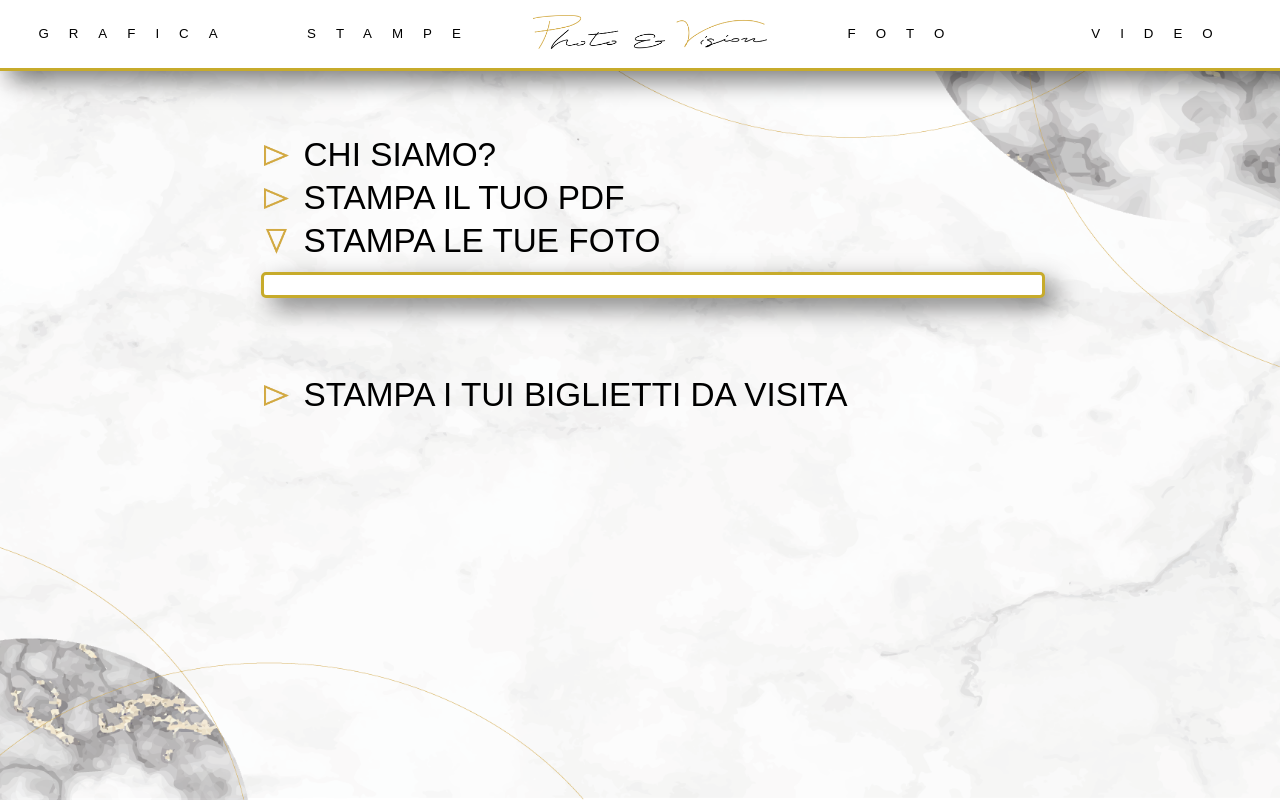
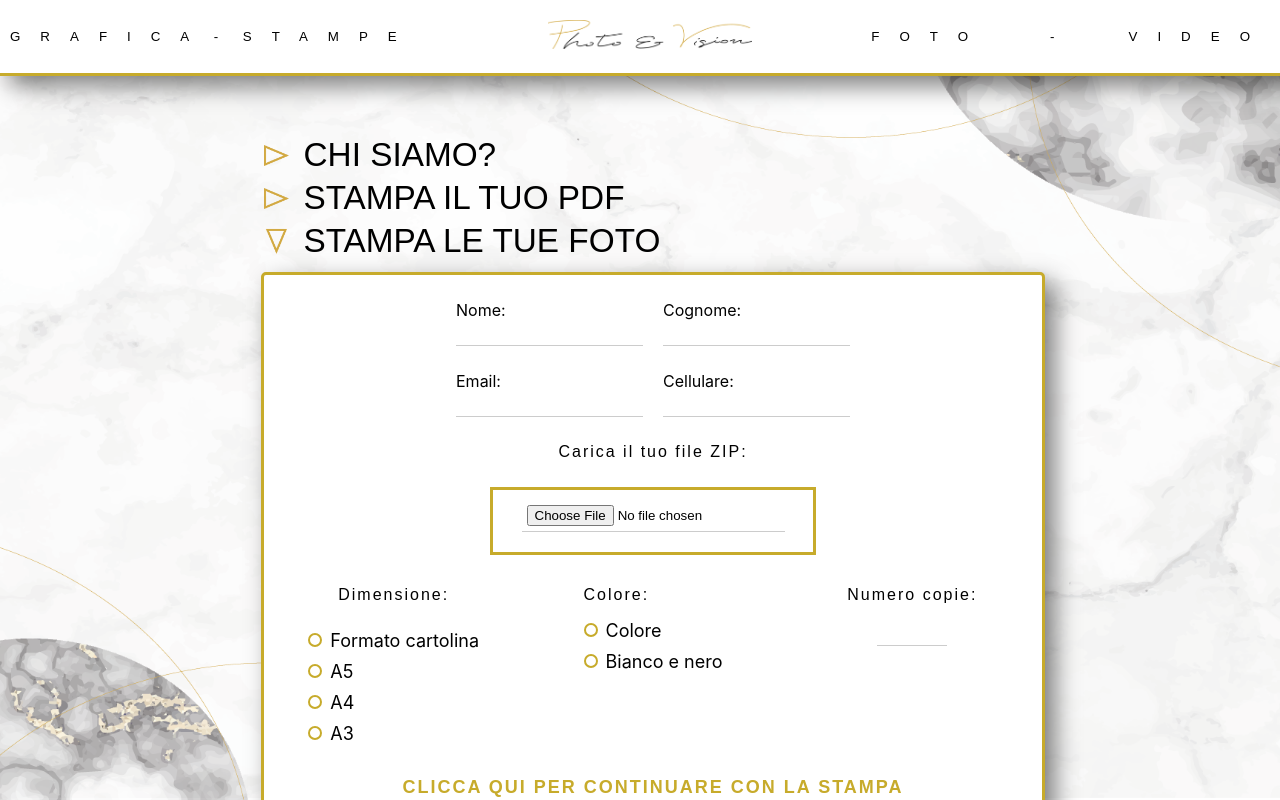
Before and after one commit to CarloVitto01/sito-web-pv, a React (Create React App) app: page / in a window 1280 px wide. Both pictures are taken after a click on the picture 276 px from the left and 241 px from the top of the page. Shown: the top 800 px of the page. Built offline with nearby package versions, Linux system fonts and the light colour scheme.

Commit message:
Terzo commit

```diff
--- a/src/PVsito.css
+++ b/src/PVsito.css
@@ -25,7 +25,7 @@ body {
 .header {
   background-color: white;
   display: flex;
-  justify-content: center;
+  justify-content: space-between; /* Per distribuire le sezioni dell'header uniformemente */
   align-items: center;
   border-bottom: 3px solid rgb(199, 171, 43);
   padding: 10px;
@@ -38,22 +38,34 @@ body {
 }
 
 .header-section {
-  flex: 1; /* Per dividere il contenuto in parti uguali */
+  flex: 1; /* Per distribuire lo spazio disponibile in modo uniforme tra le sezioni */
   text-align: center; /* Per centrare il contenuto all'interno di ciascuna sezione */
-  padding: 5px; /* Aggiungi uno spazio tra le sezioni, se necessario */
+  padding: 10px;
+}
+
+.header-section1 {
+  flex: 1; /* Per distribuire lo spazio disponibile in modo uniforme tra le sezioni */
+  text-align: center; /* Per allineare a destra il contenuto all'interno di ciascuna sezione */
+  padding-right: 20px; /* Aggiunge un margine a destra per distanziare il testo dal trattino */
+  display: flex;
+}
+
+.header-section-text{
+  flex: 1;
+  align-items: center;
 }
 
 .Logo {
-  width: 95%;
-  padding: 10;
+  width: 50%; /* Imposta la larghezza desiderata */
 }
 
 .dettagliScritte {
-  margin: 10px;
+  margin: 0; /* Rimuove il margine predefinito per il paragrafo */
   font-family: "Bahnschrift", sans-serif;
   font-size: 10pt;
   letter-spacing: 20px;
 }
+
 
 /* Stili per il contenitore principale */
 .container {
@@ -66,7 +78,7 @@ body {
 /* Stili per le colonne */
 .col {
   flex: 1;
-  max-width: 300px;
+  max-width: 350px;
   /* Imposta la larghezza delle colonne laterali */
 }
 
@@ -142,10 +154,21 @@ body {
   display: grid;
   grid-template-columns: repeat(4, 1fr);
   gap: 20px;
+  margin-top: 2%;
+}
+
+.inputRowTreCol{
+  display: grid;
+  grid-template-columns: repeat(3, 1fr);
+  gap: 20px;
+  margin-top: 2%;
 }
 
 .colonna {
   grid-column: span 1;
+  align-items: center;
+  display: flex;
+  flex-direction: column;
 }
 
 .PdfRiquadro {
@@ -189,6 +212,48 @@ body {
   display: flex;
   justify-content: center;
 }
+
+.ZipRiquadro {
+  display: flex;
+  flex-direction: column; /* Imposta la direzione in "column" per posizionare gli elementi uno sotto l'altro */
+  justify-content: center;
+  align-items: center;
+}
+
+/* Stili per il riquadro di caricamento del file ZIP */
+.uploadRiquadroZip {
+  background-color: #ffffff;
+  border: 3px solid rgb(199, 171, 43);
+  padding: 10px;
+  margin-top: 10px;
+  display: flex;
+  flex-direction: column;
+  align-items: center;
+  width: 300px;
+}
+
+.uploadRiquadroZip label {
+  margin-bottom: 10px;
+}
+
+.uploadRiquadroZip input[type="file"] {
+  outline: none;
+}
+
+/* Stili per l'immagine della copertina del file ZIP */
+.copertinaZip {
+  width: 50%;
+  height: auto;
+  display: block;
+  margin: 0 auto; /* Aggiunto margin: 0 auto; per centrare l'immagine orizzontalmente */
+}
+
+/* Stili per il testo "Carica il tuo file ZIP" */
+.richiestaZIP {
+  display: flex;
+  justify-content: center;
+}
+
 
 /* Stili per le opzioni */
 .opzione {
@@ -252,7 +317,7 @@ body {
   font-family: "Bahnschrift", sans-serif;
   font-size: large;
   letter-spacing: 2px;
-  margin-top: 3%;
+  margin: 3%;
 }
 
 /* Media query per dispositivi di larghezza massima 768px (ad esempio, tablet e smartphone) */
--- a/src/PVsito.tsx
+++ b/src/PVsito.tsx
@@ -7,6 +7,7 @@ function PVsito() {
   // Stati per gestire la visibilità dei riquadri e la rotazione delle icone
   const [riquadriAperti, setRiquadriAperti] = useState([false, false, false, false]);
   const [copertinaPDF, setCopertinaPDF] = useState<string | null>(null); // Modifica il tipo di dato
+  const [copertinaZIP, setCopertinaZIP] = useState<string | null>(null); // Modifica il tipo di dato
 
   // Funzione per aprire o chiudere il riquadro e ruotare l'icona
   const toggleRiquadro = (index: number) => {
@@ -27,6 +28,17 @@ function PVsito() {
     }
   };
 
+  // Funzione per gestire il caricamento del file ZIP
+  const handleCaricaZIP = (event: React.ChangeEvent<HTMLInputElement>) => {
+    const file = event.target.files?.[0]; // Utilizza il safe navigation operator per accedere a event.target.files
+    if (file) {
+      // Leggi l'immagine della copertina del ZIP utilizzando URL.createObjectURL
+      const copertina = URL.createObjectURL(file);
+      setCopertinaZIP(copertina); // Assumi che `setCopertinaZIP` sia la funzione per impostare lo stato dell'immagine del file ZIP
+    }
+  };
+
+
   // Stato per gestire la visibilità dell'intervallo personalizzato
   const [showIntervalloPersonalizzato, setShowIntervalloPersonalizzato] = useState(false);
 
@@ -39,20 +51,30 @@ function PVsito() {
     <div className="sfondo">
       <div>
         <div className="header">
-          <div className="header-section">
+          <div className="header-section1">
+            <div className="header-section-text">
               <p className="dettagliScritte">GRAFICA</p>
             </div>
-          <div className="header-section">
+            <div className="header-section-text">
+              <p className="dettagliScritte">-</p>
+            </div>
+            <div className="header-section-text">
               <p className="dettagliScritte">STAMPE</p>
+            </div>
           </div>
           <div className="header-section">
             <img src={logo} alt="Logo" className='Logo' />
           </div>
-          <div className="header-section">
+          <div className="header-section1">
+            <div className="header-section-text">
               <p className="dettagliScritte">FOTO</p>
             </div>
-          <div className="header-section">
+            <div className="header-section-text">
+              <p className="dettagliScritte">-</p>
+            </div>
+            <div className="header-section-text">
               <p className="dettagliScritte">VIDEO</p>
+            </div>
           </div>
         </div>
         <div className="container">
@@ -60,7 +82,7 @@ function PVsito() {
           </div>
           <div className="col central">
             <div className="containerDiv">
-              <div className="box1">
+              <div className="box1">{/*Riquadro per descrizione di chi siamo*/}
                 <div style={{ padding: "2.5px" }}>
                   <img
                     src={rotateIcon}
@@ -76,7 +98,7 @@ function PVsito() {
                   </div>
                 )}
               </div>
-              <div className="box2">
+              <div className="box2">{/*Riquadro per la stampa pdf*/}
                 <div style={{ padding: "2.5px" }}>
                   <img
                     src={rotateIcon}
@@ -134,11 +156,6 @@ function PVsito() {
                       <p className="richiestaPDF testoPiccolo">Carica il tuo PDF:</p>
                       <div className="uploadRiquadro">
                         <input type="file" id="pdf" name="pdf" onChange={handleCaricaPDF} />
-                        {copertinaPDF && (
-                          <div className="copertinaPDFContainer">
-                            <img src={copertinaPDF} alt="Copertina PDF" className="copertinaPDF" />
-                          </div>
-                        )}
                       </div>
                     </div>
                     <div className="inputRow">
@@ -346,13 +363,16 @@ function PVsito() {
                     </div>
 
                     <a href="#" className='pulsantePerContinuareLaStampa'>CLICCA QUI PER CONTINUARE CON LA STAMPA</a>
+                  </div>
+                )}
+              </div>
 
 
-                  </div>
 
-                )}
-              </div>
-              <div className="box3">
+
+
+
+              <div className="box3">{/*Riquadro per la stampa delle foto*/}
                 <div style={{ padding: "2.5px" }}>
                   <img
                     src={rotateIcon}
@@ -364,11 +384,131 @@ function PVsito() {
                 </div>
                 {riquadriAperti[2] && (
                   <div className="riquadro">
-                    {/* Contenuto per il riquadro 3 */}
+                    <div className="inputRow">
+                      <div className="colonna">
+                        {/* Contenuto per la prima colonna */}
                       </div>
+                      <div className="colonna">
+                        <div className="inputRowDivS">
+                          <label htmlFor="nome">Nome:</label>
+                          <input type="text" id="nome" name="nome" />
+                        </div>
+                      </div>
+                      <div className="colonna">
+                        <div className="inputRowDivD">
+                          <label htmlFor="cognome">Cognome:</label>
+                          <input type="text" id="cognome" name="cognome" />
+                        </div>
+                      </div>
+
+                      <div className="colonna">
+                        {/* Contenuto per la quarta colonna */}
+                      </div>
+                    </div>
+                    <div className="inputRow">
+                      <div className="colonna">
+                        {/* Contenuto per la prima
+                         colonna */}
+                      </div>
+                      <div className="colonna">
+                        <div className="inputRowDivS">
+                          <label htmlFor="email">Email:</label>
+                          <input type="email" id="email" name="email" />
+                        </div>
+                      </div>
+                      <div className="colonna">
+                        <div className="inputRowDivD">
+                          <label htmlFor="cellulare">Cellulare:</label>
+                          <input type="tel" id="cellulare" name="cellulare" />
+                        </div>
+                      </div>
+                      <div className="colonna">
+                        {/* Contenuto per la quarta colonna */}
+                      </div>
+                    </div>
+                    <div className='ZipRiquadro'>
+                      <p className="richiestaZIP testoPiccolo">Carica il tuo file ZIP:</p>
+                      <div className="uploadRiquadro">
+                        <input
+                          type="file"
+                          id="zip"
+                          name="zip"
+                          accept=".zip"
+                          onChange={handleCaricaZIP}
+                        />
+
+                      </div>
+                    </div>
+                    <div className="inputRowTreCol">
+                      <div className="colonna">
+                        <p className="testoPiccolo">Dimensione:</p>
+                        <div className="opzioni">
+                          <div className="opzione">
+                            <input type="radio" name="sceltaDimensione" value="opzione1" id="opzione1SDimensione" />
+                            <label htmlFor="opzione1SDimensione">
+                              <span className="pallino"></span>
+                              Formato cartolina
+                            </label>
+                          </div>
+                          <div className="opzione">
+                            <input type="radio" name="sceltaDimensione" value="opzione2" id="opzione2SDimensione" />
+                            <label htmlFor="opzione2SDimensione">
+                              <span className="pallino"></span>
+                              A5
+                            </label>
+                          </div>
+                          <div className="opzione">
+                            <input type="radio" name="sceltaDimensione" value="opzione2" id="opzione2SDimensione" />
+                            <label htmlFor="opzione2SDimensione">
+                              <span className="pallino"></span>
+                              A4
+                            </label>
+                          </div>
+                          <div className="opzione">
+                            <input type="radio" name="sceltaDimensione" value="opzione2" id="opzione2SDimensione" />
+                            <label htmlFor="opzione2SDimensione">
+                              <span className="pallino"></span>
+                              A3
+                            </label>
+                          </div>
+                        </div>
+                      </div>
+                      <div className="colonna">
+                        <div className="inputRowDivD">
+                          <p className="testoPiccolo">Colore:</p>
+                          <div className="opzioni">
+                            <div className="opzione">
+                              <input type="radio" name="sceltaColore" value="opzione1" id="opzione1DColore" />
+                              <label htmlFor="opzione1DColore">
+                                <span className="pallino"></span>
+                                Colore
+                              </label>
+                            </div>
+                            <div className="opzione">
+                              <input type="radio" name="sceltaColore" value="opzione2" id="opzione2DColore" />
+                              <label htmlFor="opzione2DColore">
+                                <span className="pallino"></span>
+                                Bianco e nero
+                              </label>
+                            </div>
+                          </div>
+                        </div>
+                      </div>
+                      <div className="colonna">
+                        <p className="testoPiccolo">Numero copie:</p>
+                        <div className="inputRowDivS">
+                          <input type="number" id="numeriCopie" name="numeriCopie" style={{ width: "60px" }} inputMode="numeric" />
+                        </div>
+                      </div>
+                    </div>
+
+
+                    <a href="#" className='pulsantePerContinuareLaStampa'>CLICCA QUI PER CONTINUARE CON LA STAMPA</a>
+                  </div>
+
                 )}
               </div>
-              <div className="box4">
+              <div className="box4">{/*Riquadro per la stampa biglietti da visita*/}
                 <div style={{ padding: "2.5px" }}>
                   <img
                     src={rotateIcon}
@@ -379,6 +519,38 @@ function PVsito() {
                   <span className="scrittaIcona">STAMPA I TUI BIGLIETTI DA VISITA</span>
                 </div>
                 {riquadriAperti[3] && (
+                  <div className="riquadro">
+                    {/* Contenuto per il riquadro 4 */}
+                  </div>
+                )}
+              </div>
+              <div className="box5">{/*Riquadro per creazione del logo*/}
+                <div style={{ padding: "2.5px" }}>
+                  <img
+                    src={rotateIcon}
+                    alt="Rotate Icon"
+                    className={riquadriAperti[4] ? "rotate-icon rotate-icon-ruotata" : "rotate-icon"}
+                    onClick={() => toggleRiquadro(4)}
+                  />
+                  <span className="scrittaIcona">CREA IL TUO LOGO</span>
+                </div>
+                {riquadriAperti[4] && (
+                  <div className="riquadro">
+                    {/* Contenuto per il riquadro 4 */}
+                  </div>
+                )}
+              </div>
+              <div className="box5">{/*Riquadro per shooting fotografico*/}
+                <div style={{ padding: "2.5px" }}>
+                  <img
+                    src={rotateIcon}
+                    alt="Rotate Icon"
+                    className={riquadriAperti[5] ? "rotate-icon rotate-icon-ruotata" : "rotate-icon"}
+                    onClick={() => toggleRiquadro(5)}
+                  />
+                  <span className="scrittaIcona">REALIZZA IL TUO SHOOTING FOTOGRAFICO</span>
+                </div>
+                {riquadriAperti[5] && (
                   <div className="riquadro">
                     {/* Contenuto per il riquadro 4 */}
                   </div>
```
Lines whose indentation alone changed are shown as unchanged.
